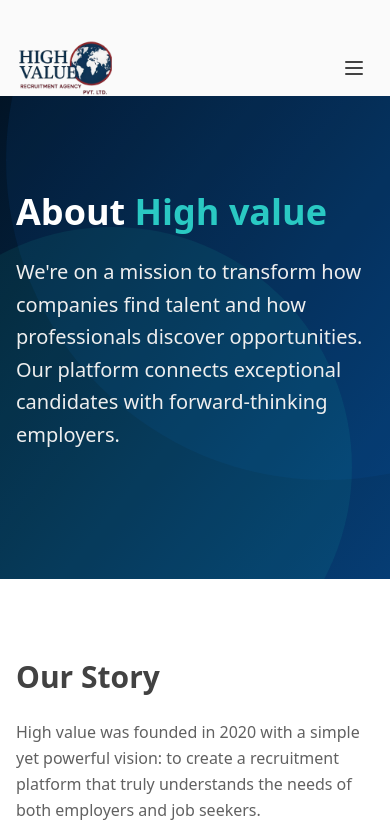
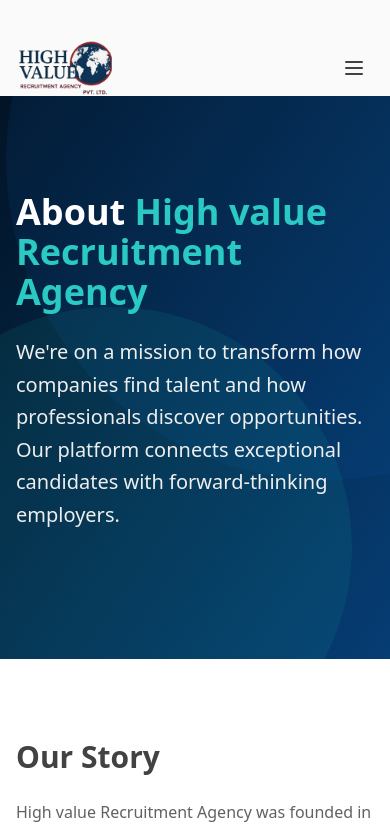
Before and after one commit to Syedwajid002/High-Value, a React (Vite) app: page /about in a window 390 px wide. Shown: the top 830 px of the page. Built offline with nearby package versions, Linux system fonts and the light colour scheme.

Commit message:
changes made

```diff
--- a/index.html
+++ b/index.html
@@ -4,10 +4,12 @@
     <meta charset="UTF-8" />
     <link rel="icon" type="image/svg+xml" href="/vite.svg" />
     <meta name="viewport" content="width=device-width, initial-scale=1.0" />
-    <title>High value - Professional Recruitment Agency</title>
+    <title>
+      High value Recruitment Agency - Professional Recruitment Agency
+    </title>
     <meta
       name="description"
-      content="High value is a professional recruitment agency connecting exceptional talent with leading companies worldwide. Find your dream job or hire top professionals today."
+      content="High value Recruitment Agency is a professional recruitment agency connecting exceptional talent with leading companies worldwide. Find your dream job or hire top professionals today."
     />
   </head>
   <body>
--- a/src/components/home/HowItWorks.tsx
+++ b/src/components/home/HowItWorks.tsx
@@ -30,7 +30,7 @@ const HowItWorks: React.FC = () => {
     <section className="section bg-gradient-to-br from-primary-50 to-white">
       <div className="container">
         <div className="text-center max-w-3xl mx-auto mb-16">
-          <h2 className="text-3xl md:text-4xl font-bold mb-4 text-[#902537]">How High value Works</h2>
+          <h2 className="text-3xl md:text-4xl font-bold mb-4 text-[#902537]">How High value Recruitment Agency Works</h2>
           <p className="text-neutral-600 text-lg">
             Our streamlined process helps you find and land your dream job with ease
           </p>
--- a/src/components/home/Testimonials.tsx
+++ b/src/components/home/Testimonials.tsx
@@ -8,21 +8,21 @@ const testimonials = [
     name: 'Sarah Johnson',
     position: 'Senior Developer at TechCorp',
     avatar: 'https://images.pexels.com/photos/733872/pexels-photo-733872.jpeg?auto=compress&cs=tinysrgb&w=120',
-    quote: 'High value helped me find a role that perfectly matched my skills and career aspirations. The process was smooth, and I was able to connect with top companies in my industry.',
+    quote: 'High value Recruitment Agency helped me find a role that perfectly matched my skills and career aspirations. The process was smooth, and I was able to connect with top companies in my industry.',
   },
   {
     id: 2,
     name: 'Michael Rodriguez',
     position: 'Product Manager at InnovateX',
     avatar: 'https://images.pexels.com/photos/614810/pexels-photo-614810.jpeg?auto=compress&cs=tinysrgb&w=120',
-    quote: 'After months of searching on other platforms, I found my dream job through High value within weeks. Their personalized approach and quality job listings made all the difference.',
+    quote: 'After months of searching on other platforms, I found my dream job through High value Recruitment Agency within weeks. Their personalized approach and quality job listings made all the difference.',
   },
   {
     id: 3,
     name: 'Emma Chang',
     position: 'UX Designer at DesignHub',
     avatar: 'https://images.pexels.com/photos/774909/pexels-photo-774909.jpeg?auto=compress&cs=tinysrgb&w=120',
-    quote: 'As someone transitioning to a new career field, High value provided invaluable resources and connections. Their platform is intuitive and the support team was incredibly helpful.',
+    quote: 'As someone transitioning to a new career field, High value Recruitment Agency provided invaluable resources and connections. Their platform is intuitive and the support team was incredibly helpful.',
   },
 ];
 
@@ -44,7 +44,7 @@ const Testimonials: React.FC = () => {
           <div className="text-center mb-12">
             <h2 className="text-3xl md:text-4xl font-bold mb-4 text-red-800">Success Stories</h2>
             <p className="text-neutral-400 max-w-2xl mx-auto">
-              Hear from professionals who found their perfect career match with High value
+              Hear from professionals who found their perfect career match with High value Recruitment Agency
             </p>
           </div>
 
--- a/src/components/layout/Footer.tsx
+++ b/src/components/layout/Footer.tsx
@@ -64,7 +64,7 @@ const Footer: React.FC = () => {
               </div>
               <div className="flex items-center gap-3">
                 <Mail size={20} className="text-primary-400" />
-                <p>contact@High Value.com</p>
+                <p>contact@High value Recruitment Agency.com</p>
               </div>
             </div>
           </div>
@@ -73,7 +73,7 @@ const Footer: React.FC = () => {
         {/* Bottom Bar */}
         <div className="pt-8 border-t border-neutral-800 flex flex-col md:flex-row justify-between items-center">
           <div className="text-neutral-500 mb-4 md:mb-0">
-            &copy; {currentYear} High Value. All rights reserved.
+            &copy; {currentYear} High value Recruitment Agency. All rights reserved.
           </div>
           <div className="flex flex-wrap justify-center gap-x-6 gap-y-2 text-sm text-neutral-500">
             <FooterLink to="/terms">Terms of Service</FooterLink>
--- a/src/pages/About.tsx
+++ b/src/pages/About.tsx
@@ -8,7 +8,7 @@ const teamMembers = [
   {
     name: 'Jennifer Reynolds',
     position: 'CEO & Founder',
-    bio: 'With over 15 years in recruitment and HR tech, Jennifer founded High value to transform how companies find talent.',
+    bio: 'With over 15 years in recruitment and HR tech, Jennifer founded High value Recruitment Agency to transform how companies find talent.',
     avatar: 'https://images.pexels.com/photos/774909/pexels-photo-774909.jpeg?auto=compress&cs=tinysrgb&w=120',
   },
   {
@@ -26,7 +26,7 @@ const teamMembers = [
   {
     name: 'David Rodriguez',
     position: 'Director of Marketing',
-    bio: 'David develops our marketing strategies, ensuring High value reaches both job seekers and employers effectively.',
+    bio: 'David develops our marketing strategies, ensuring High value Recruitment Agency reaches both job seekers and employers effectively.',
     avatar: 'https://images.pexels.com/photos/220453/pexels-photo-220453.jpeg?auto=compress&cs=tinysrgb&w=120',
   },
 ];
@@ -73,7 +73,7 @@ const About: React.FC = () => {
               transition={{ duration: 0.6 }}
             >
               <h1 className="text-4xl md:text-5xl lg:text-6xl font-bold mb-6">
-                About <span className="text-secondary-400">High value</span>
+                About <span className="text-secondary-400">High value Recruitment Agency</span>
               </h1>
               <p className="text-xl text-neutral-200 mb-8 leading-relaxed">
                 We're on a mission to transform how companies find talent and how professionals discover opportunities. Our platform connects exceptional candidates with forward-thinking employers.
@@ -95,13 +95,13 @@ const About: React.FC = () => {
             >
               <h2 className="text-3xl md:text-4xl font-bold mb-6">Our Story</h2>
               <p className="text-neutral-700 mb-4 leading-relaxed">
-                High value was founded in 2020 with a simple yet powerful vision: to create a recruitment platform that truly understands the needs of both employers and job seekers.
+                High value Recruitment Agency was founded in 2020 with a simple yet powerful vision: to create a recruitment platform that truly understands the needs of both employers and job seekers.
               </p>
               <p className="text-neutral-700 mb-4 leading-relaxed">
                 After years of working in traditional recruitment, our founder Jennifer Reynolds recognized the inefficiencies and disconnects in the hiring process. She assembled a team of industry experts and technology innovators to build a solution that would transform the recruitment landscape.
               </p>
               <p className="text-neutral-700 leading-relaxed">
-                Today, High value has grown to serve thousands of companies and millions of job seekers worldwide, leveraging advanced technology to create meaningful connections between talent and opportunity.
+                Today, High value Recruitment Agency has grown to serve thousands of companies and millions of job seekers worldwide, leveraging advanced technology to create meaningful connections between talent and opportunity.
               </p>
             </motion.div>
 
@@ -132,7 +132,7 @@ const About: React.FC = () => {
           <div className="text-center max-w-3xl mx-auto mb-16">
             <h2 className="text-3xl md:text-4xl font-bold mb-4">Our Values</h2>
             <p className="text-neutral-600 text-lg">
-              The principles that guide everything we do at High value
+              The principles that guide everything we do at High value Recruitment Agency
             </p>
           </div>
 
@@ -156,7 +156,7 @@ const About: React.FC = () => {
           <div className="text-center max-w-3xl mx-auto mb-16">
             <h2 className="text-3xl md:text-4xl font-bold mb-4">Our Leadership Team</h2>
             <p className="text-neutral-600 text-lg">
-              Meet the experts behind High value who are passionate about connecting talent with opportunity
+              Meet the experts behind High value Recruitment Agency who are passionate about connecting talent with opportunity
             </p>
           </div>
 
@@ -231,7 +231,7 @@ const About: React.FC = () => {
               <div className="p-8 md:p-12">
                 <h2 className="text-3xl font-bold mb-6">Get in Touch</h2>
                 <p className="text-neutral-600 mb-8">
-                  Have questions about High value? We'd love to hear from you. Reach out to our team using the contact information below.
+                  Have questions about High value Recruitment Agency? We'd love to hear from you. Reach out to our team using the contact information below.
                 </p>
 
                 <div className="space-y-4">
@@ -251,7 +251,7 @@ const About: React.FC = () => {
                     </div>
                     <div>
                       <h3 className="font-semibold">Email Us</h3>
-                      <p className="text-neutral-600">contact@High value.com</p>
+                      <p className="text-neutral-600">contact@High value Recruitment Agency.com</p>
                     </div>
                   </div>
 
--- a/src/pages/Candidates.tsx
+++ b/src/pages/Candidates.tsx
@@ -32,7 +32,7 @@ const resources = [
 
 const testimonials = [
   {
-    quote: "High value helped me find a role that perfectly matched my skills and aspirations. I received multiple job offers within two weeks!",
+    quote: "High value Recruitment Agency helped me find a role that perfectly matched my skills and aspirations. I received multiple job offers within two weeks!",
     name: "Sarah Johnson",
     position: "Software Engineer",
     company: "TechCorp",
@@ -254,7 +254,7 @@ const Candidates: React.FC = () => {
           <div className="text-center max-w-3xl mx-auto mb-16">
             <h2 className="text-3xl md:text-4xl font-bold mb-4">Success Stories</h2>
             <p className="text-neutral-600 text-lg">
-              Hear from professionals who found their dream jobs through High value
+              Hear from professionals who found their dream jobs through High value Recruitment Agency
             </p>
           </div>
 
--- a/src/pages/Contact.tsx
+++ b/src/pages/Contact.tsx
@@ -90,7 +90,7 @@ const Contact: React.FC = () => {
                       </div>
                       <div>
                         <h3 className="font-medium mb-1">Email Us</h3>
-                        <p className="text-white/80">contact@High value.com</p>
+                        <p className="text-white/80">contact@High value Recruitment Agency.com</p>
                       </div>
                     </div>
 
@@ -320,7 +320,7 @@ const Contact: React.FC = () => {
               style={{ border: 0 }}
               allowFullScreen={false}
               loading="lazy"
-              title="High value Office Location"
+              title="High value Recruitment Agency Office Location"
             ></iframe>
           </div>
         </div>
@@ -338,7 +338,7 @@ const Contact: React.FC = () => {
 
           <div className="max-w-3xl mx-auto space-y-6">
             <FaqItem
-              question="How can I post a job on High value?"
+              question="How can I post a job on High value Recruitment Agency?"
               answer="To post a job, you'll need to create an employer account. Once registered, you can click on 'Post a Job' from your dashboard and follow the prompts to create your job listing."
               index={0}
             />
@@ -368,7 +368,7 @@ const Contact: React.FC = () => {
             <p className="text-neutral-600 mb-4">
               Still have questions? We're here to help.
             </p>
-            <a href="mailto:support@High value.com" className="text-primary-500 font-medium hover:underline">
+            <a href="mailto:support@High value Recruitment Agency.com" className="text-primary-500 font-medium hover:underline">
               Contact our support team
             </a>
           </div>
--- a/src/pages/Employers.tsx
+++ b/src/pages/Employers.tsx
@@ -140,7 +140,7 @@ const Employers: React.FC = () => {
       <section className="py-20 bg-neutral-50">
         <div className="container mx-auto px-4">
           <div className="text-center max-w-3xl mx-auto mb-16">
-            <h2 className="text-3xl md:text-4xl font-bold mb-4">Why Choose High value</h2>
+            <h2 className="text-3xl md:text-4xl font-bold mb-4">Why Choose High value Recruitment Agency</h2>
             <p className="text-neutral-600 text-lg">
               Our comprehensive recruiting platform helps you streamline your hiring process and find the perfect candidates faster
             </p>
@@ -211,7 +211,7 @@ const Employers: React.FC = () => {
           <div className="max-w-3xl mx-auto text-center">
             <h2 className="text-3xl md:text-4xl font-bold mb-6">Ready to Find Your Next Great Hire?</h2>
             <p className="text-xl text-white/90 mb-8">
-              Join thousands of companies that trust High value to connect them with exceptional talent.
+              Join thousands of companies that trust High value Recruitment Agency to connect them with exceptional talent.
             </p>
             <div className="flex flex-col sm:flex-row justify-center gap-4">
               <Link to="/employers/post-job" className="btn bg-white text-primary-600 hover:bg-neutral-100">
```
